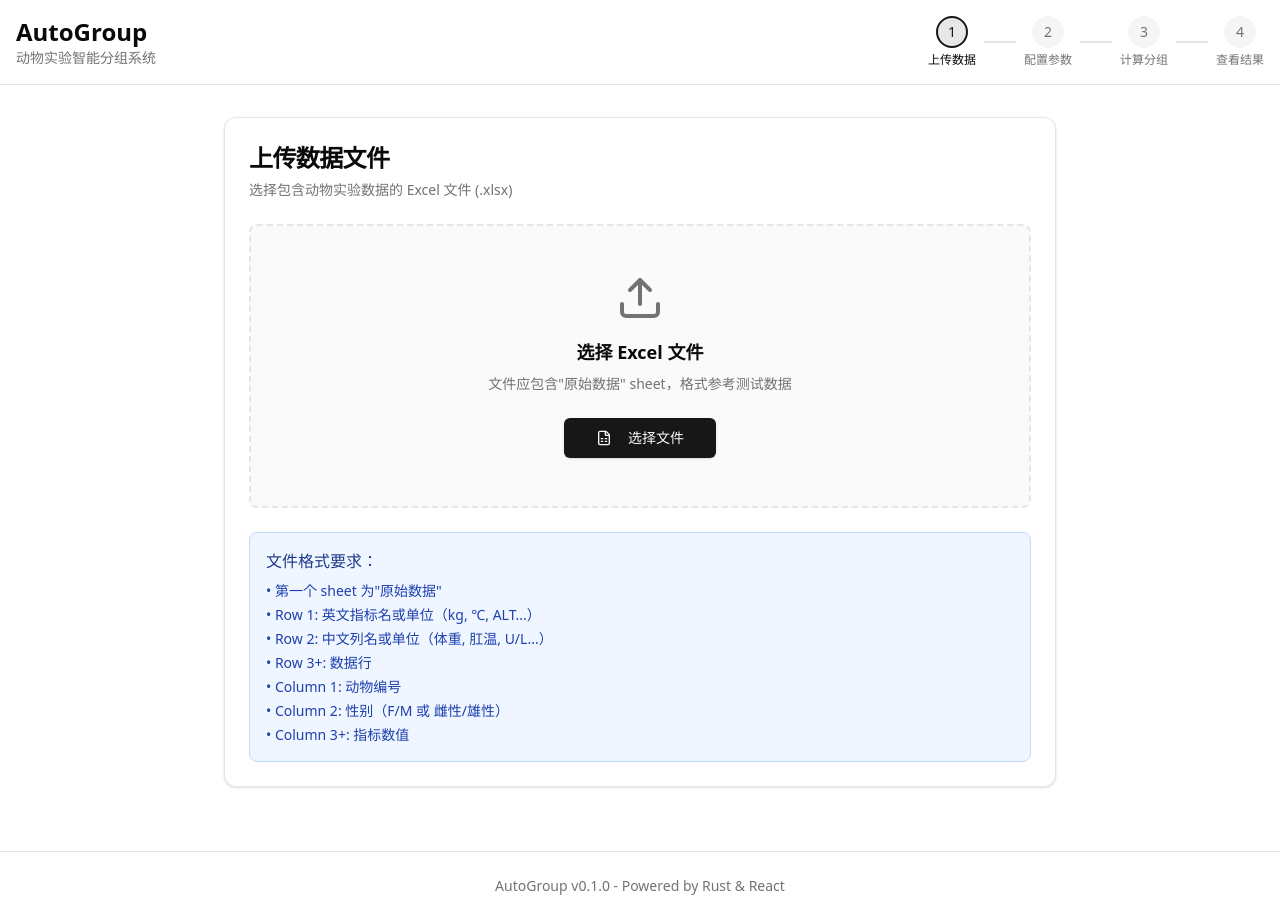
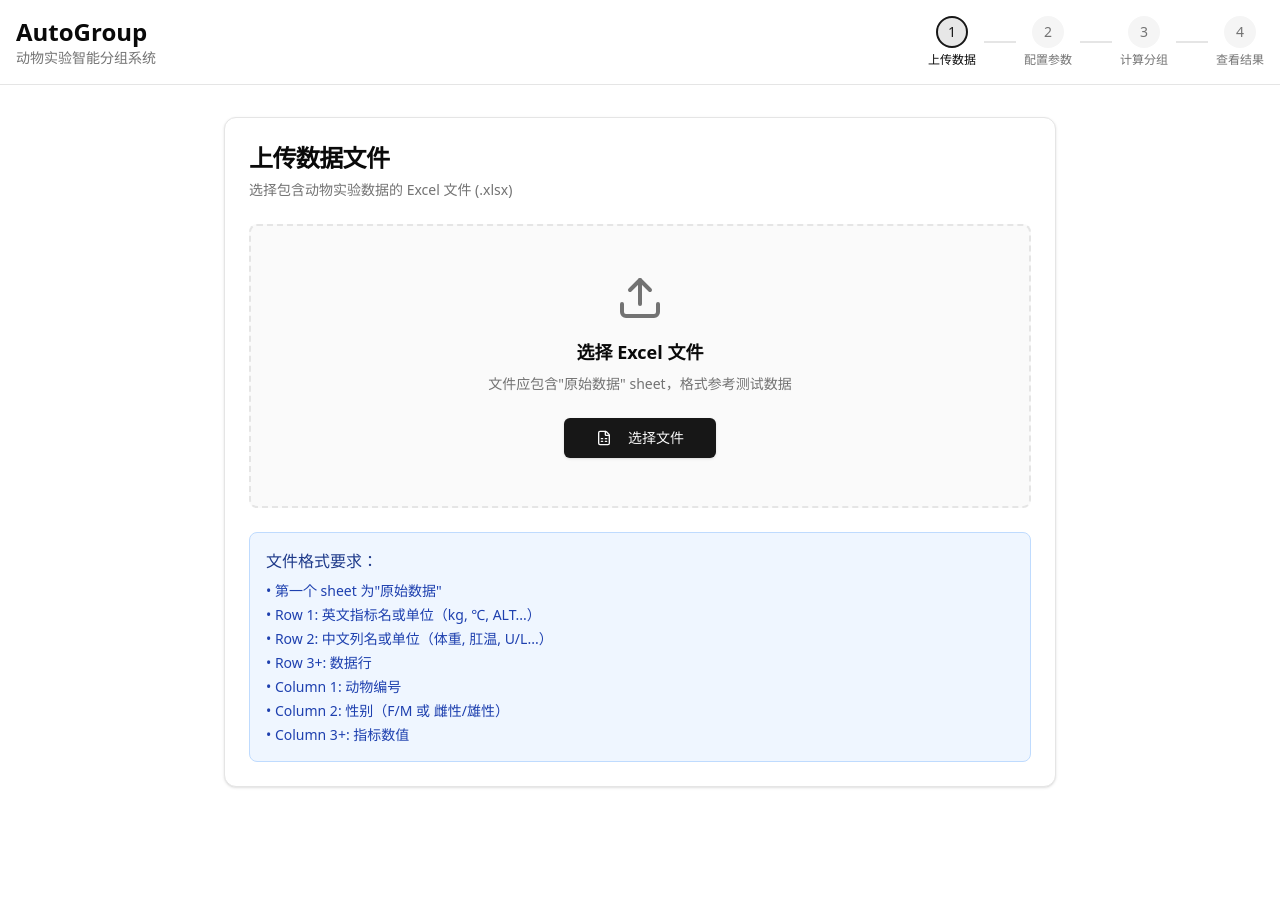
Before and after one commit to liukun-lk/AutoGroup, a React (Vite) app: page / in a window 1280 px wide. After the commit the page ends 819 px from the top, so only its background shows below. Built offline with nearby package versions, Linux system fonts and the light colour scheme; the HTML template or start-up script is replaced by a standard one.

Commit message:
refactor(frontend): clean up footer and improve className formatting

```diff
--- a/src/App.tsx
+++ b/src/App.tsx
@@ -100,13 +100,6 @@ function AppContent() {
 
       {/* Main Content */}
       <main>{renderStep()}</main>
-
-      {/* Footer */}
-      <footer className="border-t mt-8">
-        <div className="container max-w-7xl mx-auto px-4 py-6 text-center text-sm text-muted-foreground">
-          <p>AutoGroup v0.1.0 - Powered by Rust & React</p>
-        </div>
-      </footer>
     </div>
   );
 }
@@ -122,20 +115,18 @@ function StepIndicator({ step, label, active, completed }: StepIndicatorProps) {
   return (
     <div className="flex flex-col items-center gap-1">
       <div
-        className={`w-8 h-8 rounded-full flex items-center justify-center text-sm font-medium transition-colors ${
-          completed
+        className={`w-8 h-8 rounded-full flex items-center justify-center text-sm font-medium transition-colors ${completed
             ? "bg-primary text-primary-foreground"
             : active
-            ? "bg-primary/10 text-primary border-2 border-primary"
-            : "bg-muted text-muted-foreground"
-        }`}
+              ? "bg-primary/10 text-primary border-2 border-primary"
+              : "bg-muted text-muted-foreground"
+          }`}
       >
         {completed ? "✓" : step}
       </div>
       <span
-        className={`text-xs ${
-          active ? "text-foreground font-medium" : "text-muted-foreground"
-        }`}
+        className={`text-xs ${active ? "text-foreground font-medium" : "text-muted-foreground"
+          }`}
       >
         {label}
       </span>
```
